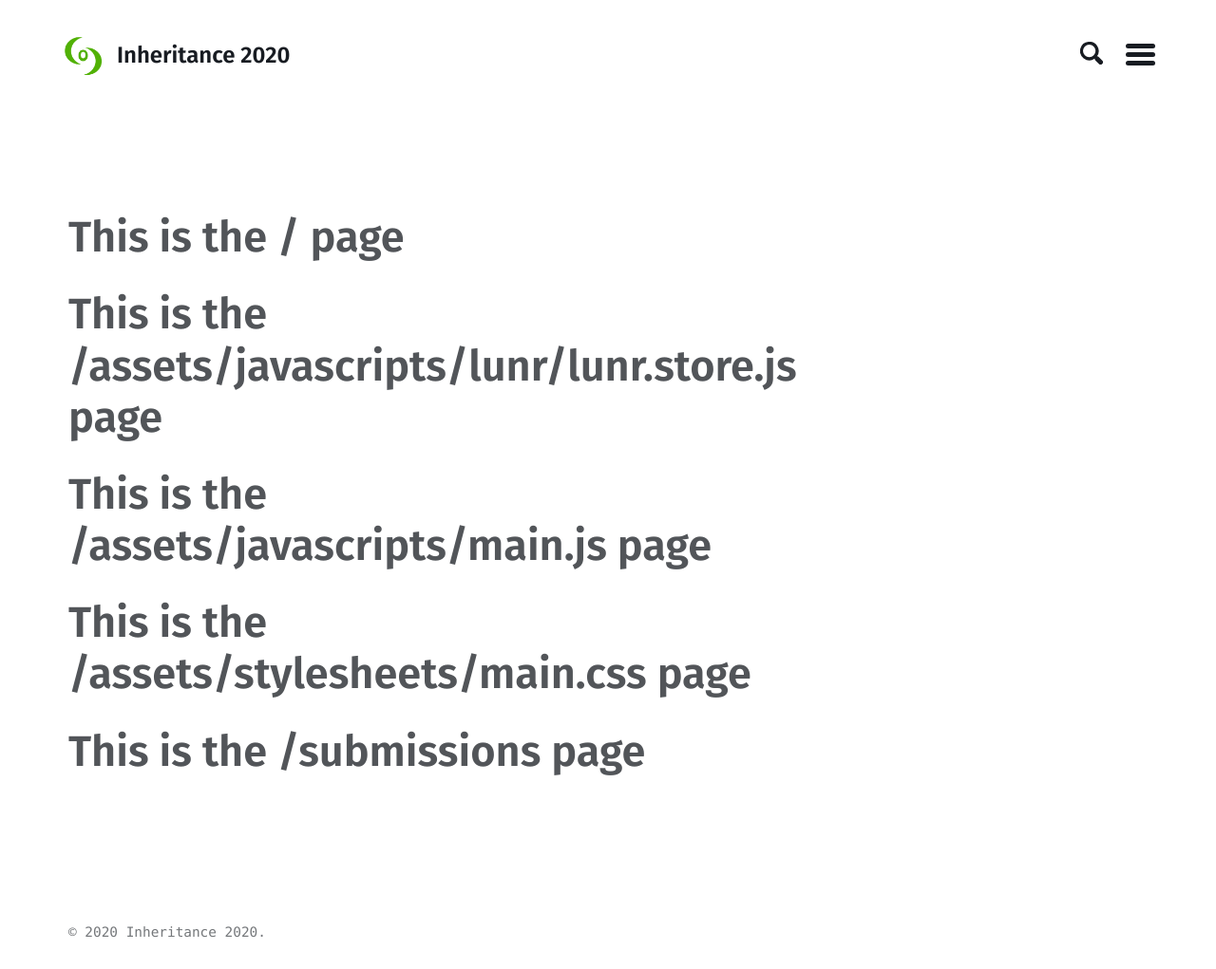
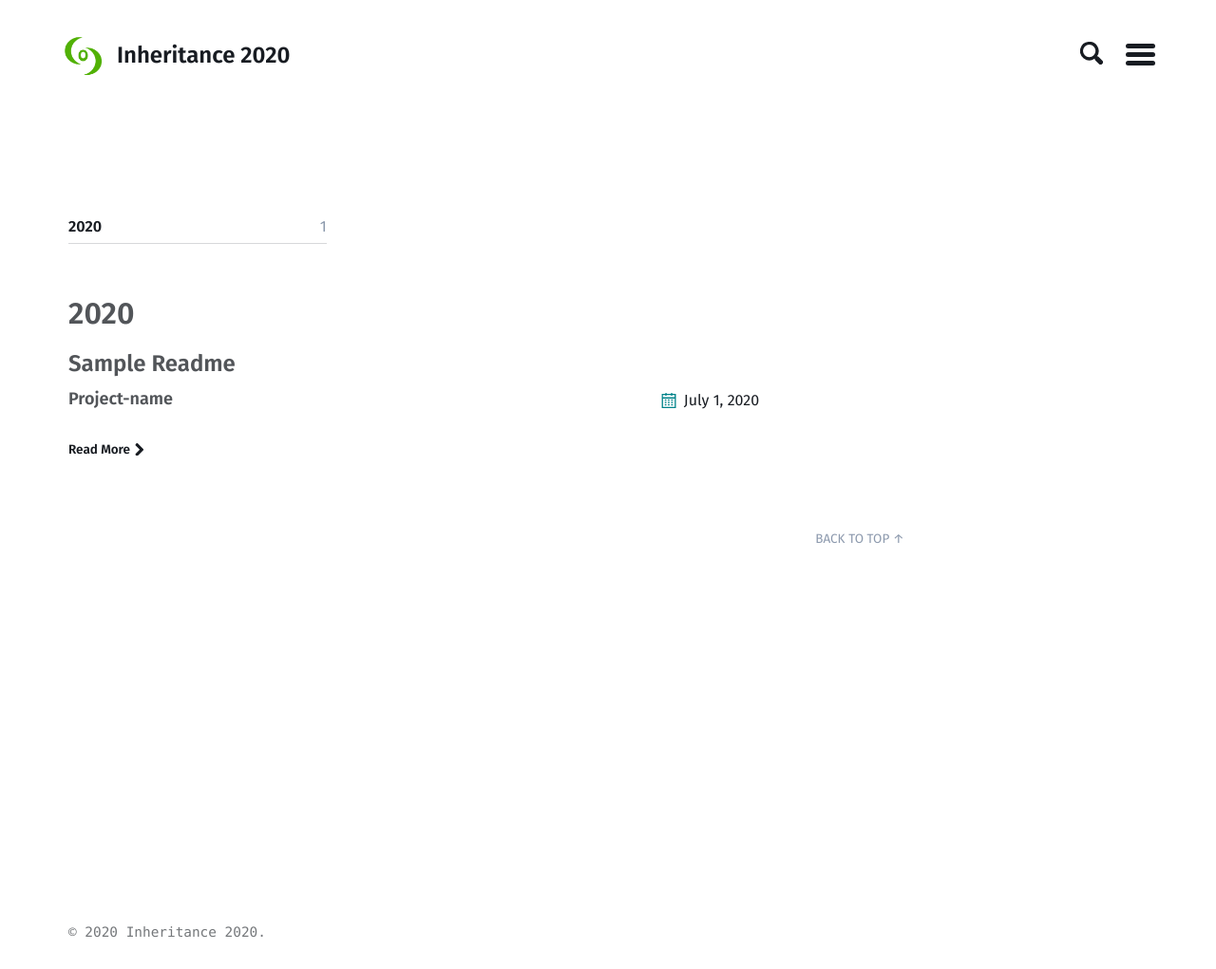
Before and after one commit to CommunityOfCoders/Inheritance-2020, a Jekyll site: the page built from submissions/sub-main.html, in a window 1280 px wide. Shown: the whole page at 95% size. Built offline with Jekyll 4.4.1, drawn with Linux system fonts in a browser that asks for light colours.

Commit message:
added subs in sidebar

```diff
--- a/_includes/navigation.html
+++ b/_includes/navigation.html
@@ -18,13 +18,13 @@
     <!-- Submissions link -->
     <li class="menu-item">
       <a href="{{ '/submissions' | relative_url }}" itemprop="url">
-        <span itemprop="name">Submissions</span>
+        <span itemprop="name">Submissions:</span>
       </a>
     </li>
 
     <!-- site.pages links -->
 
-    {% assign default_paths = site.pages | map: "path" %} {% assign page_paths =
+    <!-- {% assign default_paths = site.pages | map: "path" %} {% assign page_paths =
     site.data.theme.navigation_pages | default: default_paths %} {% comment %}
     {% for path in page_paths %} {% assign my_page = site.pages | where: "path",
     path | first %} {% if my_page.title %}
@@ -33,16 +33,20 @@
         <span itemprop="name">{{ my_page.title | escape }}</span>
       </a>
     </li>
-    {% endif %} {% endfor %} {% endcomment %}
+    {% endif %} {% endfor %} {% endcomment %} -->
 
-    <!-- {% for post in site.posts %}
-    {% if post.title %}
-        <li class="menu-item">
-          <a href="{{ post.url | relative_url }}" itemprop="url">
-            <span itemprop="name">{{ post.title | escape }}</span>
-          </a>
-        </li>
-      {% endif %}
-    {% endfor %} -->
+    <!-- <li class="menu-item">
+      <a href="{{ post.url | relative_url }}" itemprop="url">
+      <span itemprop="name">Submissions:</span>
+      </a>
+    </li> -->
+
+    {% for post in site.posts %} {% if post.title %}
+    <li class="menu-item" style="font-size: large;">
+      <a href="{{ post.url | relative_url }}" itemprop="url">
+        <span itemprop="name">{{ post.title | escape }}</span>
+      </a>
+    </li>
+    {% endif %} {% endfor %}
   </ul>
 </nav>
--- a/index.html
+++ b/index.html
@@ -33,10 +33,10 @@
   help them start their development journies.
 </h3>
 
-<div class="card">
+<!-- <div class="card">
   <div class="container">
     <a href="{{ '/submissions' | relative_url }}">
       <h4><b>View 2020 submissions</b></h4>
     </a>
   </div>
-</div>
+</div> -->
--- a/submissions/sub-main.html
+++ b/submissions/sub-main.html
@@ -1,9 +1,5 @@
 ---
-layout: page
+layout: posts
 title: Submissions
 permalink: /submissions
 ---
-
-{% for page in site.pages %}
-<h1>This is the {{page.url}} page</h1>
-{% endfor %}
```
